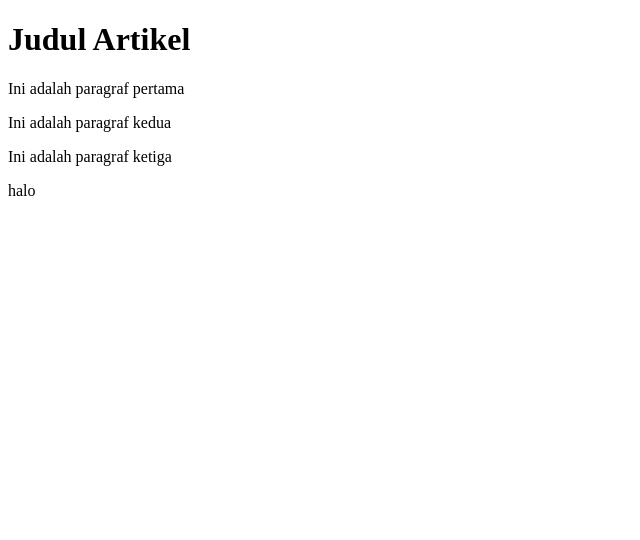
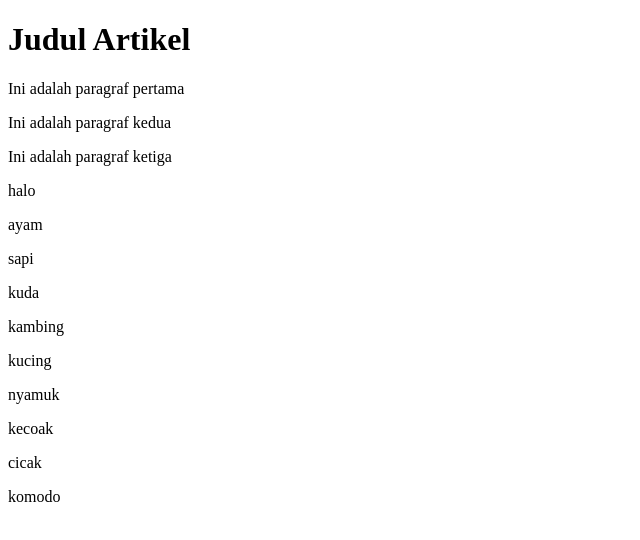
Before and after one commit to MalvinW/Praktek-06-github, a plain HTML site: page index.html in a window 1280 px wide. Shown: the whole page, without its empty margins (0-640 px from the left). Drawn offline with Linux system fonts and the light colour scheme.

```diff
--- a/index.html
+++ b/index.html
@@ -11,5 +11,14 @@
     <p>Ini adalah paragraf kedua</p>
     <p>Ini adalah paragraf ketiga</p>
     <p>halo</p>
+    <p>ayam</p>
+    <p>sapi</p>
+    <p>kuda</p>
+    <p>kambing</p>
+    <p>kucing</p>
+    <p>nyamuk</p>
+    <p>kecoak</p>
+    <p>cicak</p>
+    <p>komodo</p>
 </body>
 </html>
```
